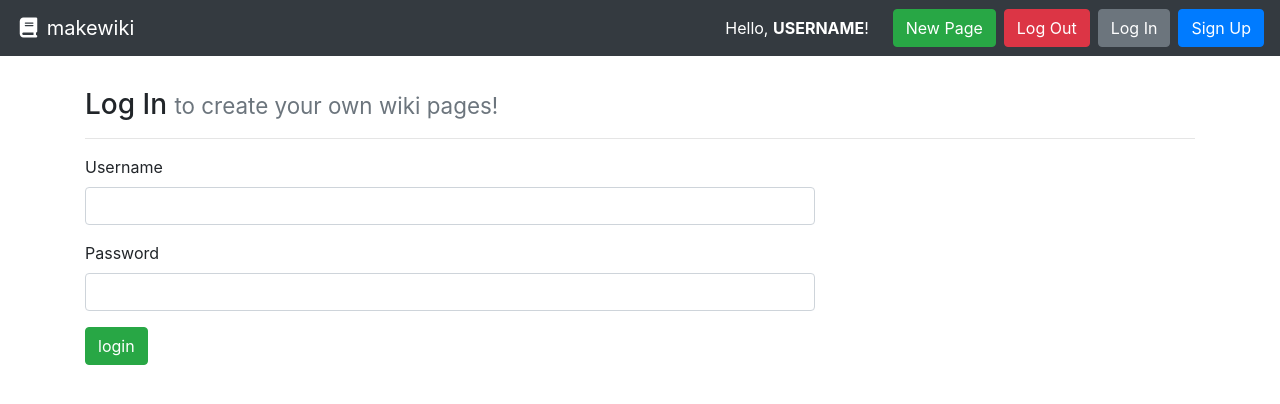
After one commit to RobotGyal/Make-Wiki-V2, a Django app: template templates/login.html in a window 1280 px wide. The commit adds this page. Shown: the top 404 px of the page. Run offline with Django 3.2, Linux system fonts and the light colour scheme; the template is opened without the code that fills it, so the values that code supplies are empty; some libraries are stand-ins or nearby versions.

Commit message:
fixed buttons

```diff
--- a/makewiki/settings.py
+++ b/makewiki/settings.py
@@ -62,6 +62,7 @@ TEMPLATES = [
             # Always use forward slashes, even on Windows.
             # Don't forget to use absolute paths, not relative paths.
             os.path.join(BASE_DIR, 'templates').replace('\\', '/'),
+            os.path.join(BASE_DIR, 'templates').replace('\\', '/')
         ],
         'APP_DIRS': True,
         'OPTIONS': {
--- a/templates/base.html
+++ b/templates/base.html
@@ -13,10 +13,10 @@
       <a class="navbar-brand" href="{% url 'wiki-list-page' %}"><i class="fas fa-fw fa-book"></i> makewiki</a>
       <form class="form-inline ml-auto">
         <div class="text-white">Hello, <strong>USERNAME</strong>!</div>
-        <a href="#" class="btn btn-success ml-4">New Page</a>
+        <a href="" class="btn btn-success ml-4">New Page</a>
         <a href="" class="btn btn-danger ml-2">Log Out</a>
-        <a href="" class="btn btn-secondary ml-2">Log In</a>
-        <a href="" class="btn btn-primary ml-2">Sign Up</a>
+        <a href="/login" class="btn btn-secondary ml-2">Log In</a>
+        <a href="/signup" class="btn btn-primary ml-2">Sign Up</a>
       </form>
     </nav>
     <main role="main" class="container" style="margin-top: 4vh;">
--- /dev/null
+++ b/templates/login.html
@@ -0,0 +1,43 @@
+{% extends "base.html" %}
+
+{% block content %}
+    <h3>Log In <small class="text-muted">to create your own wiki pages!</small></h3>
+    <hr>
+    <div class="row">
+        <div class="col">
+            {% if form.errors %}
+                <p>Your username and password didn't match. Please try again.</p>
+            {% endif %}
+
+            {% if next %}
+                {% if user.is_authenticated %}
+                    <p>Your account doesn't have access to this page. To proceed, please login with an account that has access.</p>
+                {% else %}
+                    <p>Please login to see this page.</p>
+                {% endif %}
+            {% endif %}
+
+            <form method="post" action="{% url 'login' %}" class="mx-auto">
+                {% csrf_token %}
+                <div class="form-group row">
+                    <div class="col-8">
+                        <label for="id_username">Username</label>
+                        <input class="form-control" type="text" name="username" id="id_username" required>
+                    </div>
+                </div>
+                <div class="form-group row">
+                    <div class="col-8">
+                        <label for="id_password">Password</label>
+                        <input class="form-control" type="password" name="password" id="id_password" required>
+                    </div>
+                </div>
+                <div class="form-group row">
+                    <div class="col-8">
+                        <input type="submit" value="login" class="btn btn-success">
+                        <input type="hidden" name="next" value="{{ next }}">
+                    </div>
+                </div>
+            </form>
+        </div>
+    </div>
+{% endblock %}
--- a/wiki/urls.py
+++ b/wiki/urls.py
@@ -1,8 +1,10 @@
 from django.urls import path
-from wiki.views import PageListView, PageDetailView
+from wiki.views import PageListView, PageDetailView, LoginView, SignUpView
 
 
 urlpatterns = [
     path('', PageListView.as_view(), name='wiki-list-page'),
+    path('login/', LoginView.as_view(), name='wiki-login-page'),
+    path('signup/', SignUpView.as_view(), name='wiki-signup-page'),
     path('<str:slug>/', PageDetailView.as_view(), name='wiki-details-page'),
 ]
```
Also changed, not shown: wiki/views.py (+18 -0 lines), templates/list.html (renamed from wiki/templates/list.html), templates/page.html (renamed from wiki/templates/page.html), templates/partials/card.html (renamed from wiki/templates/partials/card.html), templates/signup.html (renamed from templates/registration/signup.html).
